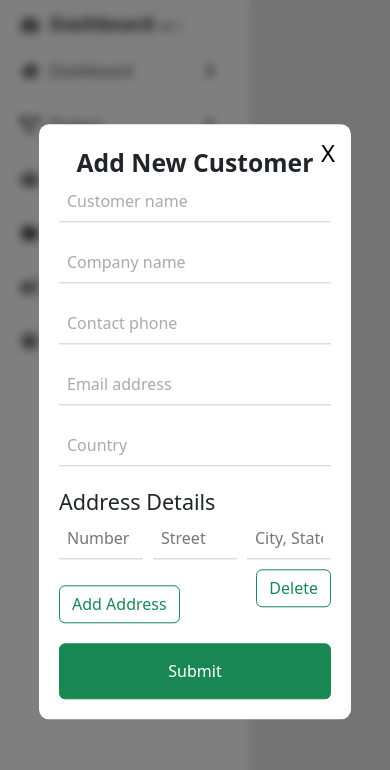
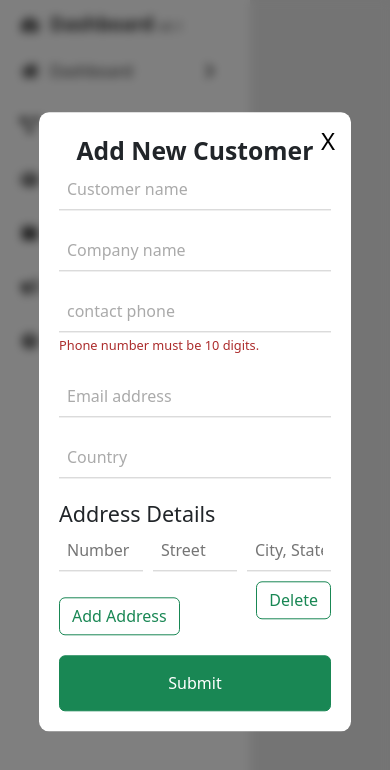
Before and after one commit to SeliyaMindula/Vue.js_Customer_Address_Book, a Vue app: page /add-customer in a window 390 px wide. Shown: the top 770 px of the page. Built offline with nearby package versions, Linux system fonts and the light colour scheme.

Commit message:
phone number validation and address validation added

```diff
--- a/src/components/AddCustomerForm.vue
+++ b/src/components/AddCustomerForm.vue
@@ -15,7 +15,9 @@
                     <input type="text" id="company" v-model="customer.company" placeholder="Company name" />
                 </div>
                 <div class="form-field">
-                    <input type="tel" id="phone" v-model="customer.phone" placeholder="Contact phone" />
+                    <input type="tel" id="phone" v-model="customer.phone" placeholder="contact phone">
+                    <span v-if="!isPhoneValid" class="validation-error">Phone number must be 10 digits.</span>
+
                 </div>
                 <div class="form-field">
                     <input type="email" id="email" v-model="customer.email" placeholder="Email address" />
@@ -46,7 +48,7 @@
 </template>
 
 <script>
-import { ref } from "vue";
+import { ref, computed } from "vue";
 import { useRouter } from "vue-router";
 import axios from 'axios';
 
@@ -58,6 +60,7 @@ export default {
 
         const customer = ref({
             name: "",
+            phone: "",
             addresses: [{ number: "", street: "", cityState: "" }],
         });
 
@@ -66,16 +69,29 @@ export default {
         }
 
         function deleteAddress(index) {
+            if (customer.value.addresses.length > 1) {
                 customer.value.addresses.splice(index, 1);
+            } else {
+                alert("At least one address is required.");
+
+            }
         }
 
+        const isPhoneValid = computed(() => {
+            return customer.value.phone.length === 10;
+        });
+
         const submitForm = async () => {
+            if (customer.value.phone && customer.value.phone.length === 10) {
                 try {
                     const response = await axios.post('http://localhost:3000/customers', customer.value);
                     console.log("Form submitted: ", response.data);
                     closeForm();
                 } catch (error) {
                     console.error("Error submitting form: ", error);
+                }
+            } else {
+                alert("Phone number must be 10 digits.");
             }
         };
 
@@ -87,6 +103,7 @@ export default {
         return {
             isFormVisible,
             customer,
+            isPhoneValid,
             addAddress,
             deleteAddress,
             submitForm,
@@ -199,4 +216,9 @@ button.delete-address {
     margin-top: 20px;
     /* Space above submit button */
 }
+
+.validation-error {
+    color: rgb(172, 44, 44);
+    font-size: 0.8rem;
+}
 </style>
```
Lines whose indentation alone changed are shown as unchanged.
